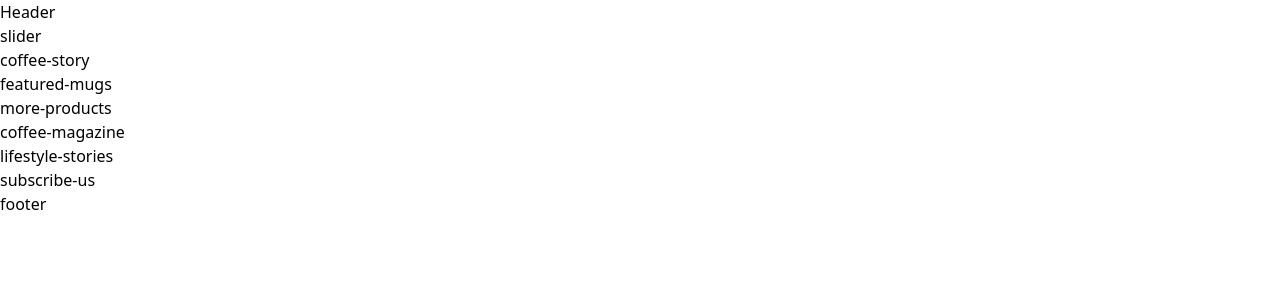
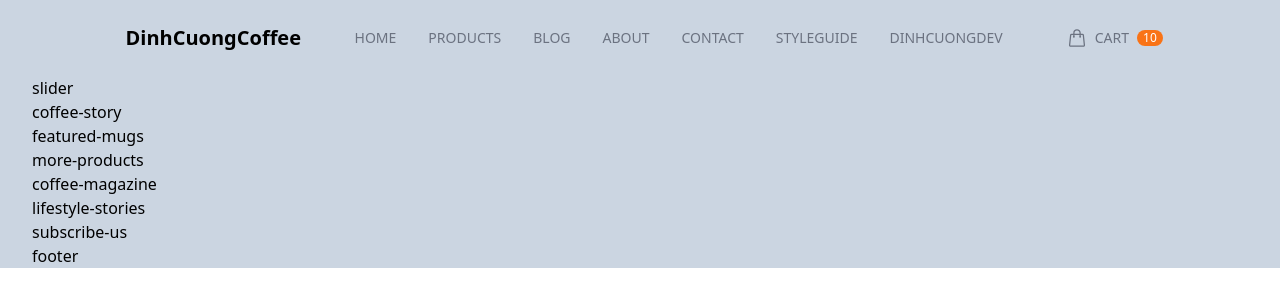
Before and after one commit to DinhCuongYP/dinhcuong-coffee, a website: page public/index.html in a window 1280 px wide. Drawn offline with nearby package versions, Linux system fonts and the light colour scheme; files that its build step writes are made by us from their sources.

Commit message:
Add header

```diff
--- a/public/index.html
+++ b/public/index.html
@@ -9,8 +9,65 @@
   </head>
   <body>
     <div id="root">
-      <div class="content-wrapper">
-        <header>Header</header>
+      <div class="max-w-screen-2xl text-base mx-auto px-8 bg-slate-300 content-wrapper">
+        <header class="py-6 mx-10">
+          <nav class="flex flex-row justify-between items-center">
+            <div class="basis-2/6 text-center text-xl font-semibold cursor-pointer logo">
+              DinhCuongCoffee
+            </div>
+
+            <ul
+              class="basis-3/6 flex items-center justify-end gap-8 uppercase text-sm font-medium text-gray-500"
+            >
+              <li class="dcd-top-menu-item">
+                <a href="#" class="">Home</a>
+              </li>
+              <li class="dcd-top-menu-item">
+                <a href="#" class="">Products</a>
+              </li>
+              <li class="dcd-top-menu-item">
+                <a href="#" class="">Blog</a>
+              </li>
+              <li class="dcd-top-menu-item">
+                <a href="#" class="">About</a>
+              </li>
+              <li class="dcd-top-menu-item">
+                <a href="#" class="">Contact</a>
+              </li>
+              <li class="dcd-top-menu-item">
+                <a href="#" class="">Styleguide</a>
+              </li>
+              <li class="dcd-top-menu-item">
+                <a href="#" class="">Dinhcuongdev</a>
+              </li>
+            </ul>
+
+            <ul
+              class="basis-1/6 flex text-center items-center justify-start uppercase text-sm font-medium text-gray-500 ml-16"
+            >
+              <li class="dcd-top-menu-item">
+                <a href="" class="flex items-center">
+                  <svg
+                    xmlns="http://www.w3.org/2000/svg"
+                    fill="none"
+                    viewBox="0 0 24 24"
+                    stroke-width="1.5"
+                    stroke="currentColor"
+                    class="dcd-icon"
+                  >
+                    <path
+                      stroke-linecap="round"
+                      stroke-linejoin="round"
+                      d="M15.75 10.5V6a3.75 3.75 0 10-7.5 0v4.5m11.356-1.993l1.263 12c.07.665-.45 1.243-1.119 1.243H4.25a1.125 1.125 0 01-1.12-1.243l1.264-12A1.125 1.125 0 015.513 7.5h12.974c.576 0 1.059.435 1.119 1.007zM8.625 10.5a.375.375 0 11-.75 0 .375.375 0 01.75 0zm7.5 0a.375.375 0 11-.75 0 .375.375 0 01.75 0z"
+                    />
+                  </svg>
+                  <span class="px-2">Cart</span>
+                  <span class="dcd-badge-circle bg-orange-500 text-white">10</span>
+                </a>
+              </li>
+            </ul>
+          </nav>
+        </header>
 
         <main>
           <div class="slider">slider</div>
--- a/src/input.css
+++ b/src/input.css
@@ -1,3 +1,16 @@
 @tailwind base;
 @tailwind components;
 @tailwind utilities;
+
+/* dcd: dinhcuongdev */
+.dcd-top-menu-item {
+  @apply cursor-pointer py-1 hover:text-gray-800 relative after:absolute after:h-0.5 after:w-0 hover:after:w-full after:bottom-0 after:left-0 after:bg-light-coffee after:transition-all after:ease-in-out after:duration-300;
+}
+
+.dcd-icon {
+  @apply w-5 h-5 inline-block;
+}
+
+.dcd-badge-circle {
+  @apply text-xs text-center rounded-full px-1.5;
+}
--- a/tailwind.config.js
+++ b/tailwind.config.js
@@ -1,7 +1,11 @@
 module.exports = {
-  content: ['./public/**/*.{html,js}'],
+  content: ["./public/**/*.{html,js}"],
   theme: {
-    extend: {},
+    extend: {
+      colors: {
+        "light-coffee": "#C89f94",
+      },
+    },
   },
   plugins: [],
 }
```
Also changed, not shown: README.md (added), public/output.css (deleted), 1 other file.
